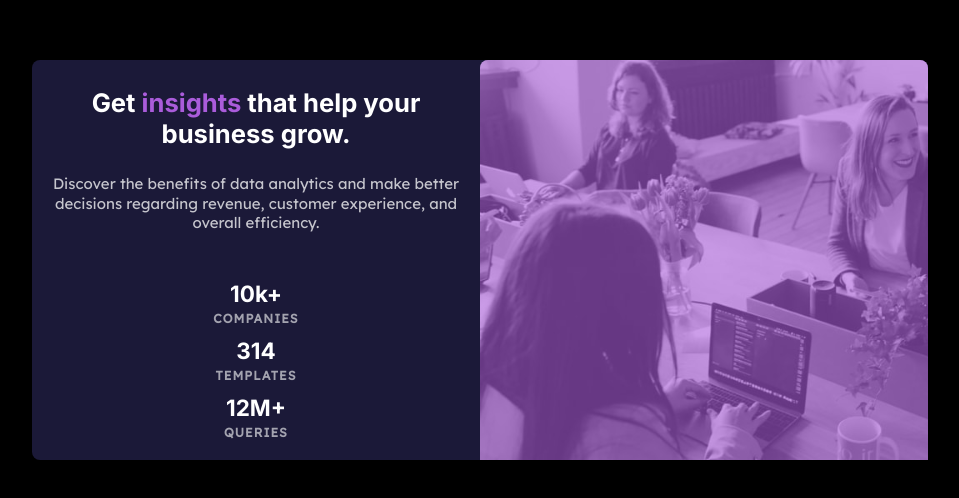
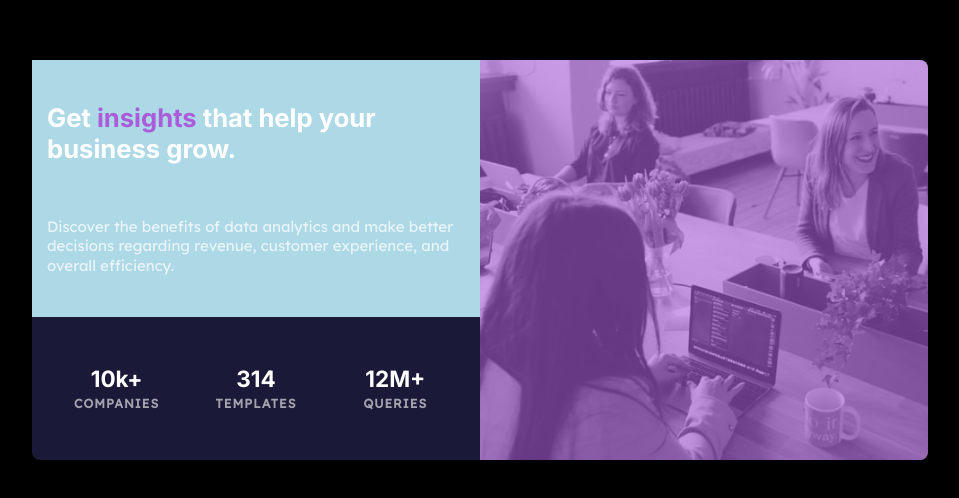
Before and after one commit to samchillcott/fem-stats-preview, a React (Create React App) app: page / in a window 1280 px wide. Shown: the part 140-638 px from the top of the page, without its empty margins (160-1119 px from the left). Built offline with nearby package versions, Linux system fonts and the light colour scheme.

Commit message:
image border radius on desktop

```diff
--- a/src/App.css
+++ b/src/App.css
@@ -72,7 +72,7 @@ body {
   flex: 1;
   padding: 15px;
   /* padding: 0 30px; */
-  /* background-color: lightblue; */
+  background-color: lightblue;
   display: flex;
   flex-direction: column;
   align-items: center;
@@ -100,7 +100,7 @@ body {
   display: flex;
   flex-direction: column;
   justify-content: space-between;
-  padding: 15px
+  padding: 15px;
 }
 
 .col {
@@ -135,9 +135,25 @@ body {
   .text-wrapper {
     flex: 1;
     order: 1;
+    text-align: left;
+    display: flex;
   }
   .image-wrapper {
     flex: 1;
     order: 2;
+      border-radius: 0px 8px 8px 0px;
+
+  }
+  .image-wrapper::before {
+  background-image: url(./assets/images/image-header-desktop.jpg);
+    border-radius: 0px 8px 8px 0px;
+
+  }
+  .top-text {
+  flex: 2;
+  }
+  .bottom-text {
+  flex-direction: row;
+  flex: 1;
   }
 }
```
